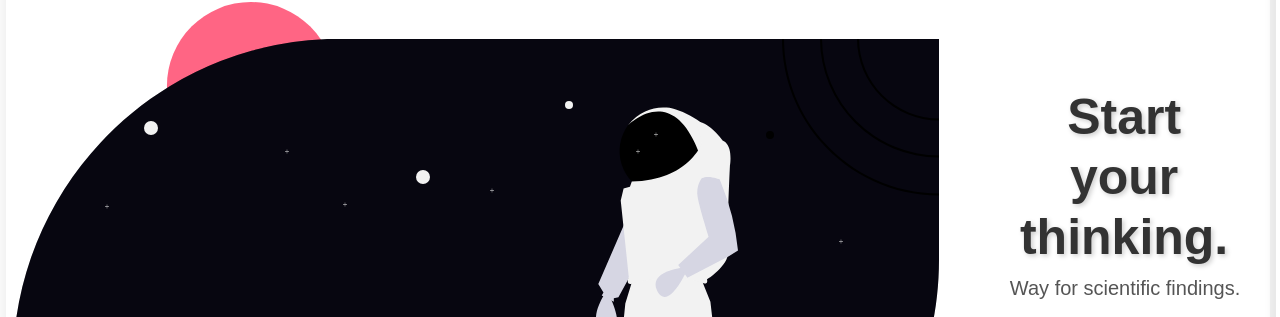
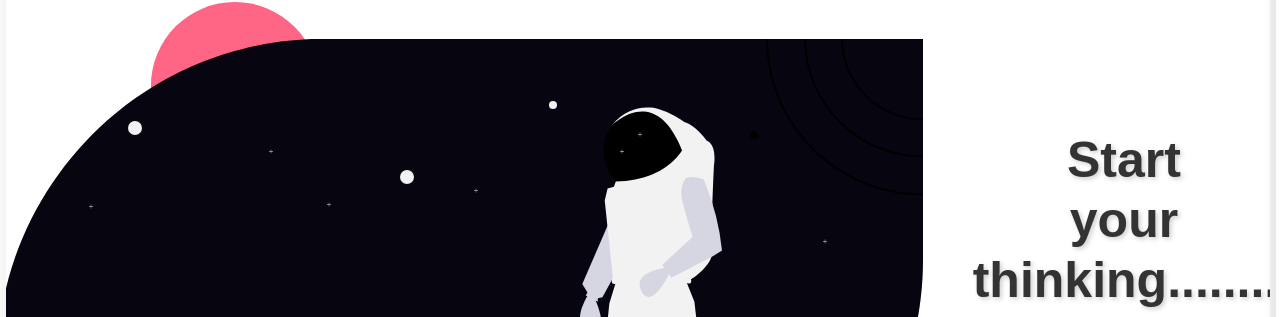
Before and after one commit to HitaLakshmi/Magnetism-in-Action, a website with bundled scripts: page index.html in a window 1280 px wide. Shown: the part 112-429 px from the top of the page. Built offline with nearby package versions, Linux system fonts and the light colour scheme; a script that the page names is missing; files whose address does not match are found by name.

```diff
--- a/index.html
+++ b/index.html
@@ -36,7 +36,7 @@
 
 <div class="banner-text">
 
-        <h1>Start </br>your</br>thinking.</h1>
+        <h1>Start </br>your</br>thinking........</h1>
         <p> Way for scientific findings. </p>
 
     <div class=" banner-button">
```
